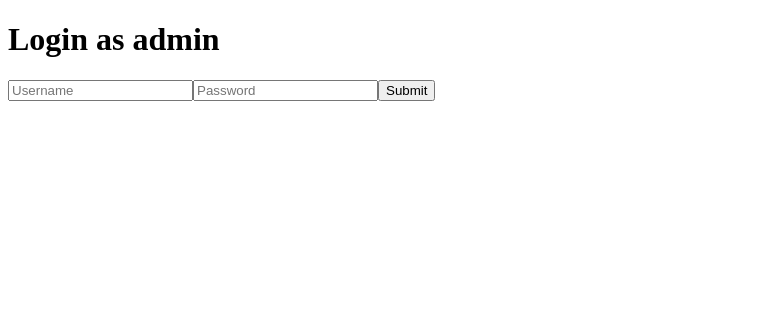
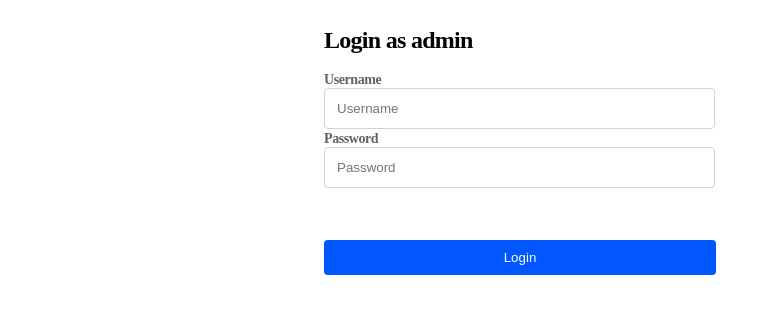
Before and after one commit to TGHacademy/batch01-ecommerce-adminpanel, a React (Vite) app: page / in a window 1280 px wide. Shown: the top 314 px of the page, without its empty margins (0-771 px from the left). Built offline with nearby package versions, Linux system fonts and the light colour scheme.

Commit message:
add  form fields ,button

```diff
--- a/src/App.css
+++ b/src/App.css
@@ -0,0 +1,54 @@
+.login{
+  display: flex;
+  justify-content: center;
+  align-items: center;
+}
+h1{
+color: #000;
+font-family: Poppins;
+font-size: 24px;
+font-style: normal;
+font-weight: 600;
+line-height: normal;
+letter-spacing: -0.72px;
+}
+form{
+  width: 50%;
+  border: 3px solid white;
+}
+label{
+color: #616161;
+text-align: center;
+font-family: Poppins;
+font-size: 14px;
+font-style: normal;
+font-weight: 600;
+line-height: normal;
+letter-spacing: -0.42px;
+}
+input{
+display: flex;
+width: 365px;
+padding:12px;
+align-items: center;
+gap: 10px;
+border-radius: 4px;
+border: 1px solid #D2D2D2;
+background: #FFF;
+}
+
+
+
+button{
+  display: flex;
+  width: 392px;
+  padding: 10px 20px;
+  justify-content: center;
+  align-items: center;
+  margin: 52px 0;
+  gap: 10px;
+  border-radius: 4px;
+  background: #0156FF;
+  color: white;
+  border: none;
+}
--- a/src/App.jsx
+++ b/src/App.jsx
@@ -2,16 +2,20 @@ import { useState } from 'react'
 import './App.css'
 
 function App() {
-  const [count, setCount] = useState(0)
+  const [count, setCount] = useState()
 
   return (
    <div className='login'>
-    <h1>Login as admin</h1>
 
-    <form action='POST'>
+    <form>
+      <div className='container'>
+      <h1>Login as admin</h1>
+       <label className='username'>Username</label>
       <input type='text' onChange={(e)=>{setUsername(e.target.value)}} placeholder='Username' />
+      <label className='password'>Password</label>
       <input type='password' onChange={(e)=>{setPassword(e.target.value)}} placeholder='Password'/>
-      <input type='submit' />
+     <button type='submit' >Login</button>
+      </div>
     </form>
 
    </div>
```
